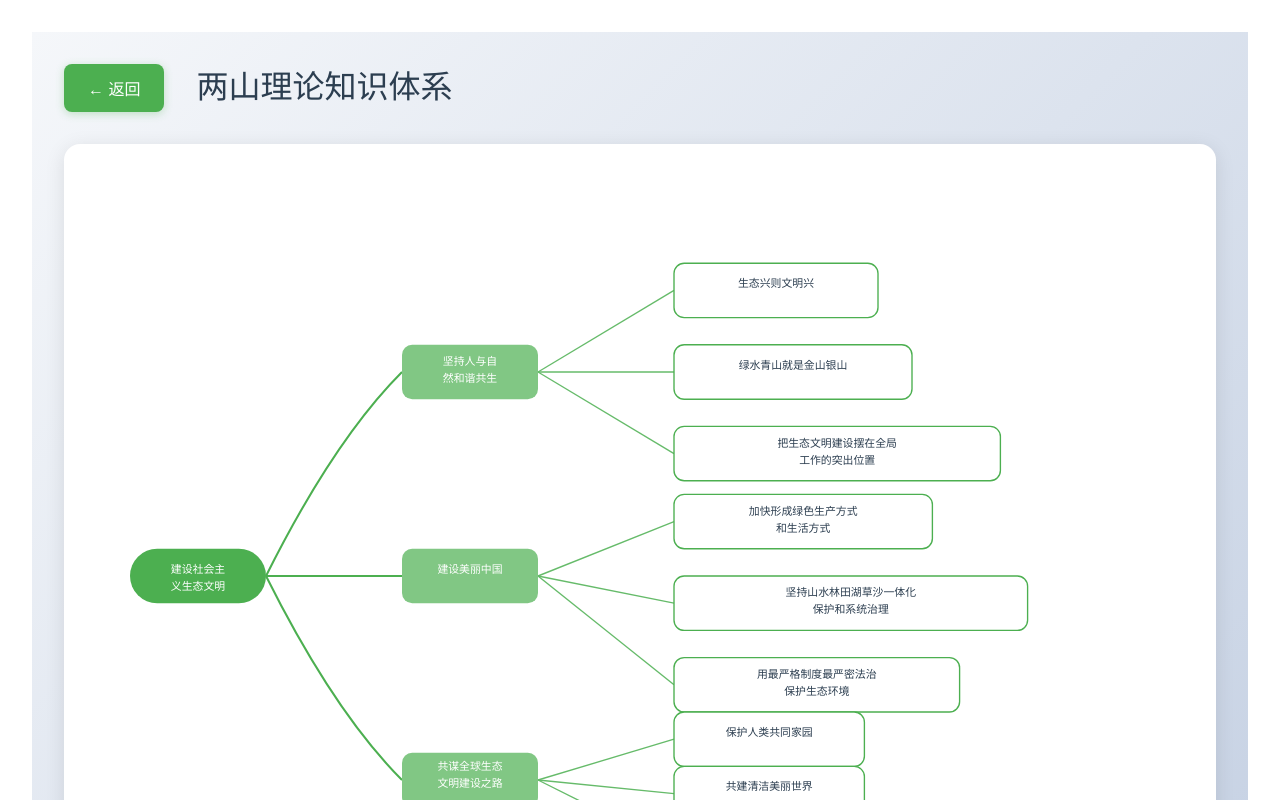
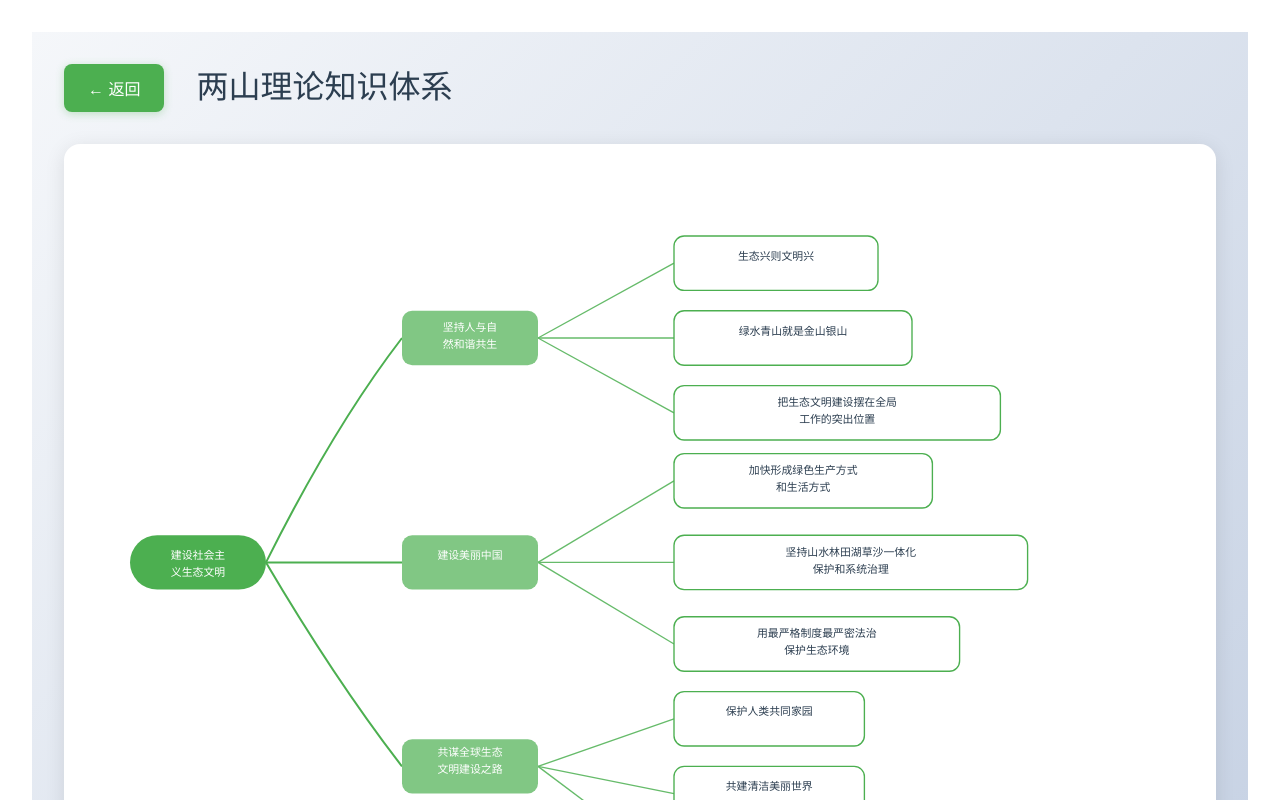
Before and after one commit to Aurora-0413/greengold, a Vue app in the folder green-gold/: page /knowledge in a window 1280 px wide. Built offline with nearby package versions, Linux system fonts and the light colour scheme.

Commit message:
美化界面

```diff
--- a/green-gold/src/components/KnowledgeMap.vue
+++ b/green-gold/src/components/KnowledgeMap.vue
@@ -10,91 +10,91 @@
         <!-- 连接线 -->
         <g class="connections">
           <!-- 根节点到一级节点的连接 -->
-          <path d="M 250 500 Q 350 300, 450 200" stroke="#4CAF50" stroke-width="3" fill="none" />
-          <path d="M 250 500 Q 350 500, 450 500" stroke="#4CAF50" stroke-width="3" fill="none" />
-          <path d="M 250 500 Q 350 700, 450 800" stroke="#4CAF50" stroke-width="3" fill="none" />
+          <path d="M 250 480 Q 350 280, 450 150" stroke="#4CAF50" stroke-width="3" fill="none" />
+          <path d="M 250 480 Q 350 480, 450 480" stroke="#4CAF50" stroke-width="3" fill="none" />
+          <path d="M 250 480 Q 350 650, 450 780" stroke="#4CAF50" stroke-width="3" fill="none" />
 
           <!-- 坚持人与自然和谐共生 的子节点连接 -->
-          <path d="M 650 200 L 850 80" stroke="#66BB6A" stroke-width="2" fill="none" />
-          <path d="M 650 200 L 850 200" stroke="#66BB6A" stroke-width="2" fill="none" />
-          <path d="M 650 200 L 850 320" stroke="#66BB6A" stroke-width="2" fill="none" />
+          <path d="M 650 150 L 850 40" stroke="#66BB6A" stroke-width="2" fill="none" />
+          <path d="M 650 150 L 850 150" stroke="#66BB6A" stroke-width="2" fill="none" />
+          <path d="M 650 150 L 850 260" stroke="#66BB6A" stroke-width="2" fill="none" />
 
           <!-- 建设美丽中国 的子节点连接 -->
-          <path d="M 650 500 L 850 420" stroke="#66BB6A" stroke-width="2" fill="none" />
-          <path d="M 650 500 L 850 540" stroke="#66BB6A" stroke-width="2" fill="none" />
-          <path d="M 650 500 L 850 660" stroke="#66BB6A" stroke-width="2" fill="none" />
+          <path d="M 650 480 L 850 360" stroke="#66BB6A" stroke-width="2" fill="none" />
+          <path d="M 650 480 L 850 480" stroke="#66BB6A" stroke-width="2" fill="none" />
+          <path d="M 650 480 L 850 600" stroke="#66BB6A" stroke-width="2" fill="none" />
 
           <!-- 共谋全球生态文明建设之路 的子节点连接 -->
-          <path d="M 650 800 L 850 740" stroke="#66BB6A" stroke-width="2" fill="none" />
-          <path d="M 650 800 L 850 820" stroke="#66BB6A" stroke-width="2" fill="none" />
-          <path d="M 650 800 L 850 900" stroke="#66BB6A" stroke-width="2" fill="none" />
+          <path d="M 650 780 L 850 710" stroke="#66BB6A" stroke-width="2" fill="none" />
+          <path d="M 650 780 L 850 820" stroke="#66BB6A" stroke-width="2" fill="none" />
+          <path d="M 650 780 L 850 930" stroke="#66BB6A" stroke-width="2" fill="none" />
         </g>
 
         <!-- 根节点 -->
         <g class="node root-node" @click="selectNode('root')">
-          <rect x="50" y="460" width="200" height="80" rx="40" />
-          <text x="150" y="495" text-anchor="middle">建设社会主</text>
-          <text x="150" y="520" text-anchor="middle">义生态文明</text>
+          <rect x="50" y="440" width="200" height="80" rx="40" />
+          <text x="150" y="475" text-anchor="middle">建设社会主</text>
+          <text x="150" y="500" text-anchor="middle">义生态文明</text>
         </g>
 
         <!-- 一级节点 -->
         <g class="node level1-node" @click="selectNode('harmony')">
-          <rect x="450" y="160" width="200" height="80" rx="15" />
-          <text x="550" y="190" text-anchor="middle">坚持人与自</text>
-          <text x="550" y="215" text-anchor="middle">然和谐共生</text>
+          <rect x="450" y="110" width="200" height="80" rx="15" />
+          <text x="550" y="140" text-anchor="middle">坚持人与自</text>
+          <text x="550" y="165" text-anchor="middle">然和谐共生</text>
         </g>
 
         <g class="node level1-node" @click="selectNode('beautiful')">
-          <rect x="450" y="460" width="200" height="80" rx="15" />
-          <text x="550" y="495" text-anchor="middle">建设美丽中国</text>
+          <rect x="450" y="440" width="200" height="80" rx="15" />
+          <text x="550" y="475" text-anchor="middle">建设美丽中国</text>
         </g>
 
         <g class="node level1-node" @click="selectNode('global')">
-          <rect x="450" y="760" width="200" height="80" rx="15" />
-          <text x="550" y="785" text-anchor="middle">共谋全球生态</text>
-          <text x="550" y="810" text-anchor="middle">文明建设之路</text>
+          <rect x="450" y="740" width="200" height="80" rx="15" />
+          <text x="550" y="765" text-anchor="middle">共谋全球生态</text>
+          <text x="550" y="790" text-anchor="middle">文明建设之路</text>
         </g>
 
         <!-- 二级节点 - 坚持人与自然和谐共生 -->
         <g class="node level2-node" @click="selectNode('harmony-1')">
-          <rect x="850" y="40" width="300" height="80" rx="15" />
-          <text x="1000" y="75" text-anchor="middle">生态兴则文明兴</text>
+          <rect x="850" y="0" width="300" height="80" rx="15" />
+          <text x="1000" y="35" text-anchor="middle">生态兴则文明兴</text>
         </g>
 
         <g class="node level2-node" @click="selectNode('harmony-2')">
-          <rect x="850" y="160" width="350" height="80" rx="15" />
-          <text x="1025" y="195" text-anchor="middle">绿水青山就是金山银山</text>
+          <rect x="850" y="110" width="350" height="80" rx="15" />
+          <text x="1025" y="145" text-anchor="middle">绿水青山就是金山银山</text>
         </g>
 
         <g class="node level2-node" @click="selectNode('harmony-3')">
-          <rect x="850" y="280" width="480" height="80" rx="15" />
-          <text x="1090" y="310" text-anchor="middle">把生态文明建设摆在全局</text>
-          <text x="1090" y="335" text-anchor="middle">工作的突出位置</text>
+          <rect x="850" y="220" width="480" height="80" rx="15" />
+          <text x="1090" y="250" text-anchor="middle">把生态文明建设摆在全局</text>
+          <text x="1090" y="275" text-anchor="middle">工作的突出位置</text>
         </g>
 
         <!-- 二级节点 - 建设美丽中国 -->
         <g class="node level2-node" @click="selectNode('beautiful-1')">
-          <rect x="850" y="380" width="380" height="80" rx="15" />
-          <text x="1040" y="410" text-anchor="middle">加快形成绿色生产方式</text>
-          <text x="1040" y="435" text-anchor="middle">和生活方式</text>
+          <rect x="850" y="320" width="380" height="80" rx="15" />
+          <text x="1040" y="350" text-anchor="middle">加快形成绿色生产方式</text>
+          <text x="1040" y="375" text-anchor="middle">和生活方式</text>
         </g>
 
         <g class="node level2-node" @click="selectNode('beautiful-2')">
-          <rect x="850" y="500" width="520" height="80" rx="15" />
-          <text x="1110" y="530" text-anchor="middle">坚持山水林田湖草沙一体化</text>
-          <text x="1110" y="555" text-anchor="middle">保护和系统治理</text>
+          <rect x="850" y="440" width="520" height="80" rx="15" />
+          <text x="1110" y="470" text-anchor="middle">坚持山水林田湖草沙一体化</text>
+          <text x="1110" y="495" text-anchor="middle">保护和系统治理</text>
         </g>
 
         <g class="node level2-node" @click="selectNode('beautiful-3')">
-          <rect x="850" y="620" width="420" height="80" rx="15" />
-          <text x="1060" y="650" text-anchor="middle">用最严格制度最严密法治</text>
-          <text x="1060" y="675" text-anchor="middle">保护生态环境</text>
+          <rect x="850" y="560" width="420" height="80" rx="15" />
+          <text x="1060" y="590" text-anchor="middle">用最严格制度最严密法治</text>
+          <text x="1060" y="615" text-anchor="middle">保护生态环境</text>
         </g>
 
         <!-- 二级节点 - 共谋全球生态文明建设之路 -->
         <g class="node level2-node" @click="selectNode('global-1')">
-          <rect x="850" y="700" width="280" height="80" rx="15" />
-          <text x="990" y="735" text-anchor="middle">保护人类共同家园</text>
+          <rect x="850" y="670" width="280" height="80" rx="15" />
+          <text x="990" y="705" text-anchor="middle">保护人类共同家园</text>
         </g>
 
         <g class="node level2-node" @click="selectNode('global-2')">
@@ -103,8 +103,8 @@
         </g>
 
         <g class="node level2-node" @click="selectNode('global-3')">
-          <rect x="850" y="860" width="350" height="80" rx="15" />
-          <text x="1025" y="895" text-anchor="middle">积极推动全球可持续发展</text>
+          <rect x="850" y="890" width="350" height="80" rx="15" />
+          <text x="1025" y="925" text-anchor="middle">积极推动全球可持续发展</text>
         </g>
       </svg>
     </div>
@@ -131,55 +131,55 @@ export default {
       nodeDetails: {
         'root': {
           title: '建设社会主义生态文明',
-          content: '生态文明建设是关系中华民族永续发展的根本大计。建设生态文明是实现中华民族伟大复兴的重要战略任务。'
+          content: '生态文明建设是关系中华民族永续发展的根本大计，是实现中华民族伟大复兴的重要战略任务。党的十八大以来，以习近平同志为核心的党中央把生态文明建设作为统筹推进"五位一体"总体布局和协调推进"四个全面"战略布局的重要内容，开展了一系列根本性、开创性、长远性工作。我们要牢固树立社会主义生态文明观，推动形成人与自然和谐发展现代化建设新格局，坚定不移走生产发展、生活富裕、生态良好的文明发展道路。'
         },
         'harmony': {
           title: '坚持人与自然和谐共生',
-          content: '人与自然是生命共同体，人类必须尊重自然、顺应自然、保护自然。'
+          content: '人与自然是生命共同体，人类必须尊重自然、顺应自然、保护自然。大自然是人类赖以生存发展的基本条件，是生命之母。人类对大自然的伤害最终会伤及人类自身，这是无法抗拒的规律。必须站在中华民族永续发展的高度，坚持绿水青山就是金山银山的理念，推进生态文明建设和生态环境保护，建设人与自然和谐共生的现代化。'
         },
         'harmony-1': {
           title: '生态兴则文明兴',
-          content: '生态环境变化直接影响文明兴衰演替。生态兴则文明兴，生态衰则文明衰。'
+          content: '生态环境是人类生存最为基础的条件，生态环境变化直接影响文明兴衰演替。古代埃及、古代巴比伦、古代印度、古代中国四大文明古国均发源于森林茂密、水量丰沛、田野肥沃的地区，而生态环境衰退特别是严重的土地荒漠化则导致古代埃及、古代巴比伦衰落。我国古代的河西走廊、黄土高原都曾经水丰草茂，由于毁林开荒、乱砍滥伐，致使生态环境遭到严重破坏。历史表明，生态兴则文明兴，生态衰则文明衰，人类文明的发展离不开良好生态环境这个根本基础。'
         },
         'harmony-2': {
           title: '绿水青山就是金山银山',
-          content: '我们既要绿水青山，也要金山银山。宁要绿水青山，不要金山银山，而且绿水青山就是金山银山。'
+          content: '2005年8月15日，习近平同志在浙江安吉县余村首次提出"绿水青山就是金山银山"的科学论断。这一重要理念深刻揭示了经济发展与生态环境保护的辩证统一关系。我们既要绿水青山，也要金山银山。宁要绿水青山，不要金山银山，而且绿水青山就是金山银山。保护生态环境就是保护生产力，改善生态环境就是发展生产力。良好的生态环境蕴含着无穷的经济价值，能够源源不断创造综合效益，实现经济社会可持续发展。'
         },
         'harmony-3': {
           title: '把生态文明建设摆在全局工作的突出位置',
-          content: '生态文明建设是"五位一体"总体布局的重要组成部分，必须摆在全局工作的突出地位。'
+          content: '良好的生态环境是最公平的公共产品，是最普惠的民生福祉。生态文明建设是重大经济问题，也是关系党的使命宗旨的重大政治问题、关系民生福祉的重大社会问题。党的十八大以来，我们党把生态文明建设摆在全局工作的突出位置，纳入"五位一体"总体布局，把"坚持人与自然和谐共生"纳入新时代坚持和发展中国特色社会主义的基本方略，把"美丽中国"纳入社会主义现代化强国目标，把"绿色"纳入新发展理念。'
         },
         'beautiful': {
           title: '建设美丽中国',
-          content: '建设美丽中国是全面建设社会主义现代化国家的重要目标。'
+          content: '建设美丽中国是全面建设社会主义现代化国家的重要目标，是实现中华民族伟大复兴中国梦的重要内容。党的二十大明确提出，到2035年基本实现社会主义现代化时，广泛形成绿色生产生活方式，碳排放达峰后稳中有降，生态环境根本好转，美丽中国目标基本实现。我们要坚持人与自然和谐共生，协同推进降碳、减污、扩绿、增长，以改善生态环境质量为核心，全面加强环境污染防治，建设人与自然和谐共生的现代化。'
         },
         'beautiful-1': {
           title: '加快形成绿色生产方式和生活方式',
-          content: '推动形成绿色发展方式和生活方式，是发展观的一场深刻革命。'
+          content: '绿色发展是新发展理念的重要内容，是发展观的一场深刻革命。我国经济社会发展已经进入加快绿色化、低碳化的高质量发展新阶段。要加快推动产业结构、能源结构、交通运输结构等调整优化，推进各类资源节约集约利用，积极稳妥推进碳达峰碳中和。要把"双碳"工作纳入生态文明建设整体布局和经济社会发展全局，深入推进能源、工业、建筑、交通等领域绿色低碳转型，形成节约适度、绿色低碳、文明健康的生活方式和消费模式。'
         },
         'beautiful-2': {
           title: '坚持山水林田湖草沙一体化保护和系统治理',
-          content: '山水林田湖草沙是一个生命共同体，必须统筹兼顾、整体施策、多措并举。'
+          content: '山水林田湖草沙是一个生命共同体，人的命脉在田，田的命脉在水，水的命脉在山，山的命脉在土，土的命脉在林和草。必须按照生态系统的整体性、系统性及其内在规律，统筹兼顾、整体施策、多措并举，全方位、全地域、全过程开展生态文明建设。要加快实施重要生态系统保护和修复重大工程，以国家重点生态功能区为支撑，加快推进青藏高原生态屏障区、黄河重点生态区、长江重点生态区和东北森林带、北方防沙带、南方丘陵山地带、海岸带等"三区四带"生态屏障建设。'
         },
         'beautiful-3': {
           title: '用最严格制度最严密法治保护生态环境',
-          content: '只有实行最严格的制度、最严密的法治，才能为生态文明建设提供可靠保障。'
+          content: '保护生态环境必须依靠制度、依靠法治。只有实行最严格的制度、最严密的法治，才能为生态文明建设提供可靠保障。要健全源头预防、过程控制、损害赔偿、责任追究的生态环境保护体系，完善绿色生产和消费的法律制度和政策导向。要建立生态文明建设目标评价考核制度，开展领导干部自然资源资产离任审计，实行生态环境损害责任终身追究制。对破坏生态环境的行为，必须追究到底，决不能让制度成为纸老虎、稻草人。'
         },
         'global': {
           title: '共谋全球生态文明建设之路',
-          content: '建设绿色家园是人类的共同梦想。国际社会应该携手同行，共谋全球生态文明建设之路。'
+          content: '地球是全人类赖以生存的唯一家园，珍爱和呵护地球是人类的唯一选择。建设绿色家园是人类的共同梦想。国际社会应该携手同行，共谋全球生态文明建设之路，牢固树立尊重自然、顺应自然、保护自然的意识，坚持走绿色、低碳、循环、可持续发展之路。中国致力于推动共建地球生命共同体，积极参与全球环境治理，是全球生态文明建设的重要参与者、贡献者、引领者。我们要同筑生态文明之基，同走绿色发展之路，共同构建人类命运共同体。'
         },
         'global-1': {
           title: '保护人类共同家园',
-          content: '地球是人类唯一的家园，保护生态环境、应对气候变化需要世界各国同舟共济、共同努力。'
+          content: '地球是人类唯一的家园，保护生态环境、应对气候变化需要世界各国同舟共济、共同努力。面对生态环境挑战，人类是一荣俱荣、一损俱损的命运共同体，任何一国想单打独斗都无法解决。保持良好生态环境是各国人民的共同心愿和共同责任。要秉持地球生命共同体理念，开展全球行动、全球应对、全球合作，追求人与自然和谐、追求绿色发展繁荣，扎实推动全球生态文明之路行稳致远。中国将继续承担应尽的国际义务，携手共建生态良好的地球美好家园。'
         },
         'global-2': {
           title: '共建清洁美丽世界',
-          content: '携手应对全球环境挑战，共同建设清洁美丽的世界。'
+          content: '建设人与自然和谐共生的地球家园，要顺应世界各国人民对美好生态环境的需要，以绿色转型为驱动，坚持多边主义，推动全球环境治理体系更加公平合理。要坚持以人为本，坚持科学治理，坚持多边主义，坚持共同但有区别的责任原则。让我们携起手来，共同呵护好地球家园，推动建设持久和平、普遍安全、共同繁荣、开放包容、清洁美丽的世界，让子孙后代既能享有丰富的物质财富，又能遥望星空、看见青山、闻到花香。'
         },
         'global-3': {
           title: '积极推动全球可持续发展',
-          content: '推动绿色发展，促进人与自然和谐共生，构建人类命运共同体。'
+          content: '中国作为世界上最大的发展中国家，深度参与全球气候治理，同世界各国共同推进全球生物多样性治理，积极共建绿色"一带一路"，承担大国责任，展现大国担当。中国将力争2030年前实现碳达峰、2060年前实现碳中和，这是中国基于推动构建人类命运共同体的责任担当和实现可持续发展的内在要求作出的重大战略决策。我们要秉持人类命运共同体理念，推动各方全面有效实施《巴黎协定》，共同构建人与自然生命共同体，把一个清洁美丽的世界留给子孙后代。'
         }
       }
     }
```
Also changed, not shown: green-gold/src/components/QuizPage.vue (+31 -4 lines), 1 other file (tests, documents, lock files or other folders).
